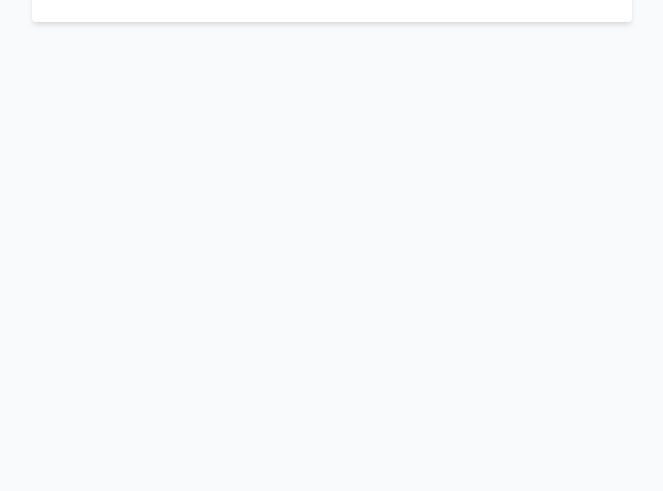
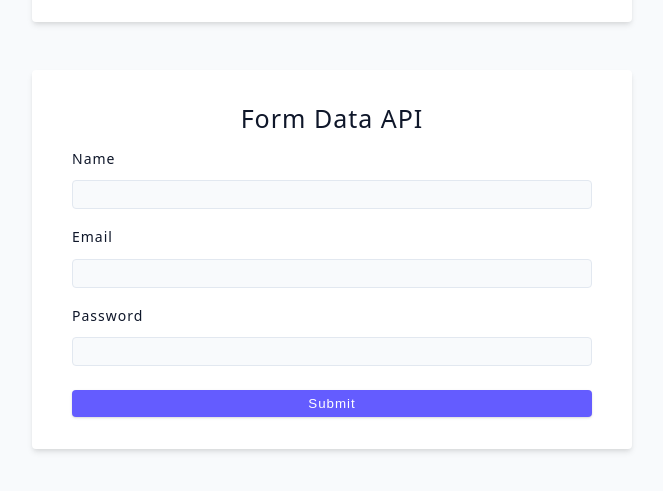
Before and after one commit to IZABAYO-JOSEPH/AdvancedReact, a React (Vite) app: page / in a window 1280 px wide. Shown: the part 3730-4221 px from the top of the page, without its empty margins (308-971 px from the left). Before the commit the page ends 3832 px from the top, so only its background shows below. Built offline with nearby package versions, Linux system fonts and the light colour scheme; no server answers.

Commit message:
forrmData APi demo, ulternative to controlled  inputs

```diff
--- a/src/App.jsx
+++ b/src/App.jsx
@@ -13,6 +13,7 @@ import ControlledInputs from "./reactforms/controlledInputs";
 import FrmUserChallenge from "./reactforms/userChallenge";
 import MultipleInput from "./reactforms/multipleInputs";
 import CheckBox from "./reactforms/checkBox";
+import UncontrolledInputs from "./reactforms/formDataAPI";
 const App = () => {
   return (
     <>
@@ -30,6 +31,7 @@ const App = () => {
       <FrmUserChallenge />
       <MultipleInput/>
       <CheckBox />
+      <UncontrolledInputs />
     </>
   );
 };
--- /dev/null
+++ b/src/reactforms/formDataAPI.jsx
@@ -0,0 +1,59 @@
+import React, { useState } from "react";
+
+const UncontrolledInputs = () => {
+  const handleSubmit = (e) => {
+    e.preventDefault();
+    const formData = new FormData(e.currentTarget);
+      const name = formData.get('Fname')
+    //   console.log(name)
+    // console.log(formData);
+    // console.log([...formData.entries()])
+    const newUser = Object.fromEntries(formData)
+    console.log(newUser)
+    e.currentTarget.reset()
+  };
+  return (
+    <form className="form" onSubmit={handleSubmit}>
+      <h4>Form Data API</h4>
+      <div className="form-row">
+        <label htmlFor="Fname" className="form-label">
+          name
+        </label>
+        <input
+          type="text"
+          id="Fname"
+          className="form-input"
+          name="Fname"
+        ></input>
+      </div>
+      <div className="form-row">
+        <label htmlFor="Femail" className="form-label">
+          Email
+        </label>
+        <input
+          type="email"
+          id="Femail"
+          name="Femail"
+          className="form-input"
+
+        ></input>
+      </div>
+      <div className="form-row">
+        <label htmlFor="Fpassword" className="form-label">
+          Password
+        </label>
+        <input
+          type="password"
+          id="Fpassword"
+          name="Fpassword"
+          className="form-input"
+        ></input>
+      </div>
+      <button type="submit" className="btn btn-block">
+        Submit
+      </button>
+    </form>
+  );
+};
+
+export default UncontrolledInputs;
```
